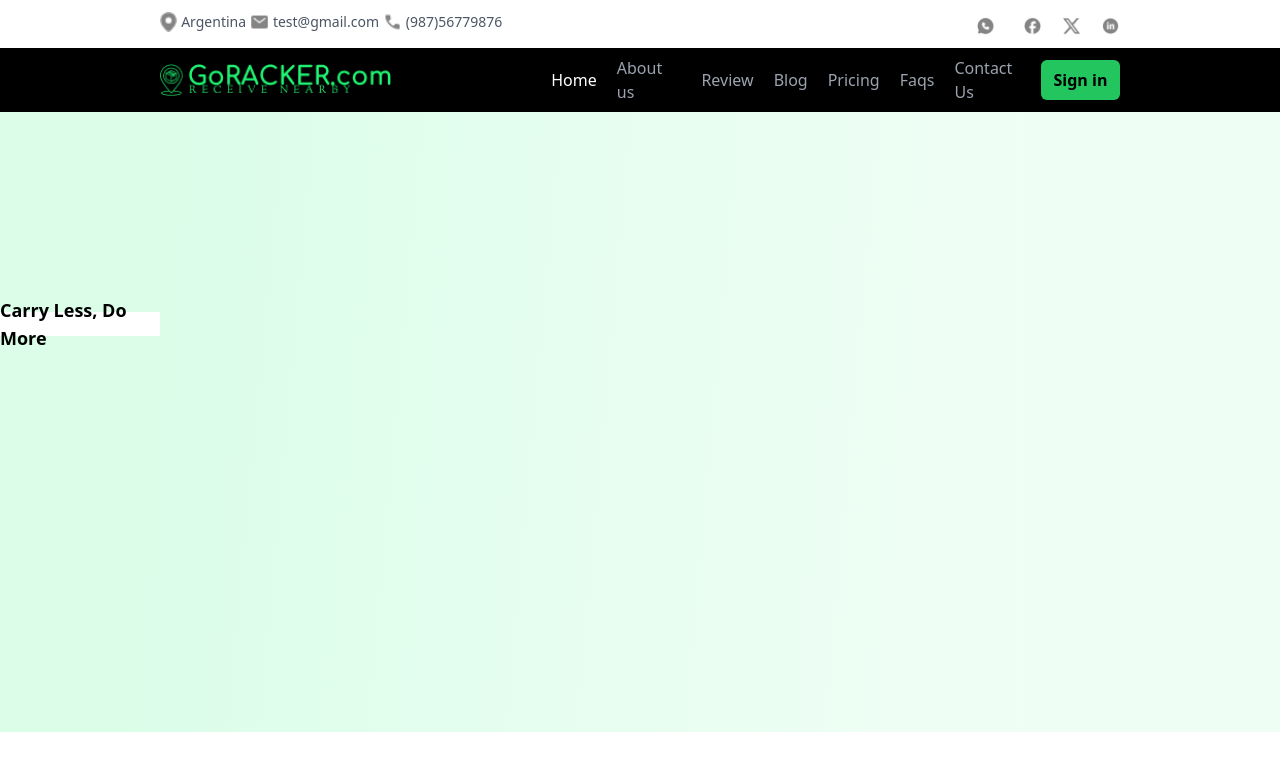
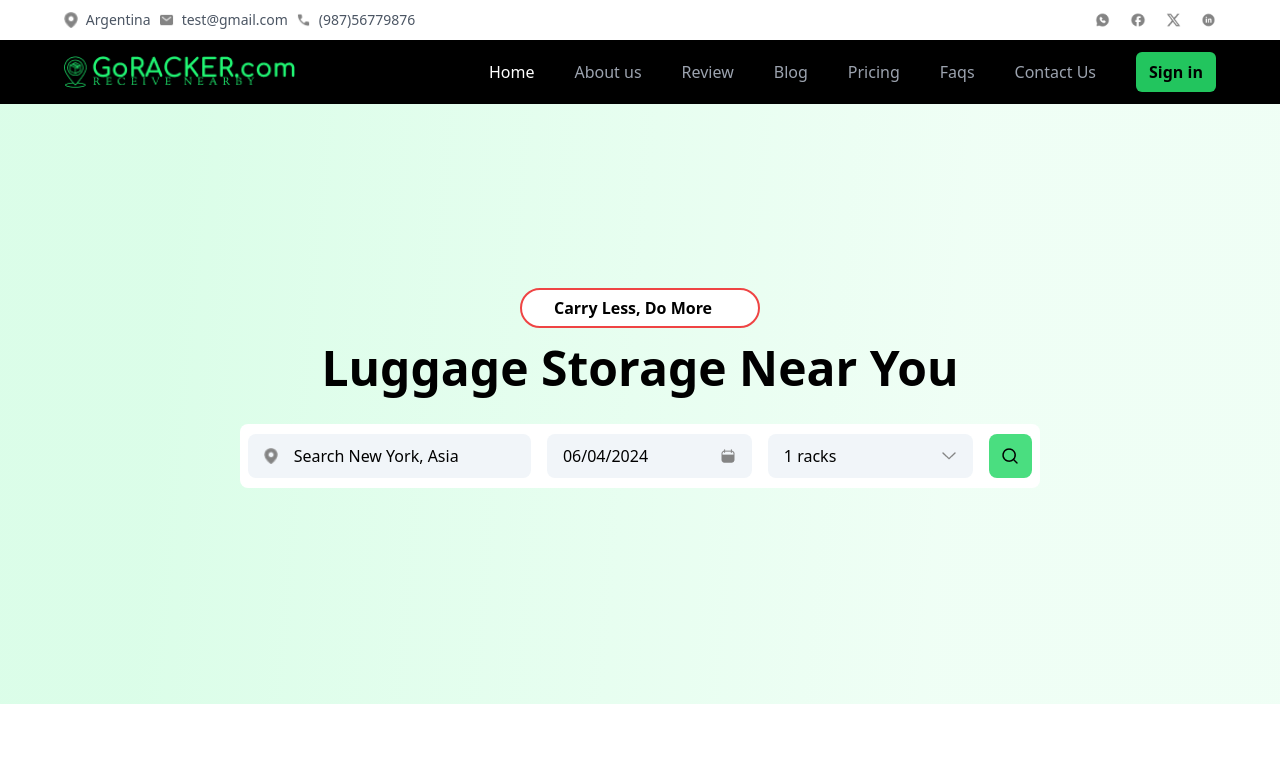
Before and after one commit to saddam-khan-dev/Figma-Design-Tailwind, a website built with Vite: page Home.html in a window 1280 px wide. Built offline with nearby package versions, Linux system fonts and the light colour scheme.

Commit message:
header section complete

```diff
--- a/Home.html
+++ b/Home.html
@@ -10,28 +10,29 @@
     <!-- Navbars Start Here -->
     <nav>
         <!-- first nav start here -->
-        <div class="flex">
-        <div class="flex h-6 mx-40 my-3">
-            <img class="h-5 justify-center items-center " src="/Images/icon-location.png" alt="Address">
-            <p class="text-sm items-center justify-center mx-1 text-gray-600">Argentina</p>
-            <img class="h-5 justify-center items-center " src="/Images/icon_mail.png" alt="Email">
-            <p class="text-sm items-center justify-center mx-1 text-gray-600">test@gmail.com</p>
-            <img class="h-5 justify-center items-center " src="/Images/icon-phone.png" alt="phone">
-            <p class="text-sm items-center justify-center mx-1 text-gray-600">(987)56779876</p>
+        <div class="flex justify-between items-center h-10 mx-16">
+        <div class="flex justify-start items-center gap-2">
+            <img class="h-4 " src="/Images/icon-location.png" alt="Address">
+            <p class="text-sm text-gray-600">Argentina</p>
+            <img class="h-4 " src="/Images/icon_mail.png" alt="Email">
+            <p class="text-sm text-gray-600">test@gmail.com</p>
+            <img class="h-4 " src="/Images/icon-phone.png" alt="phone">
+            <p class="text-sm text-gray-600">(987)56779876</p>
         </div>
-        <div class="flex ml-auto mr-40 space-x-5 h-5">
-            <img class="h-5 justify-center items-end my-4 mx-2 cursor-pointer" src="/Images/whatsapp.png" alt="">
-            <img class="h-5 justify-center items-end my-4 mx-2 cursor-pointer" src="/Images/facebook.png" alt="">
-            <img class="h-5 justify-center items-end my-4 mx-2 cursor-pointer" src="/Images/x.png" alt="">
-            <img class="h-5 justify-center items-end my-4 mx-2 cursor-pointer" src="/Images/linkedin.png" alt="">
+        <div class="flex justify-end space-x-5">
+            <img class="h-4  cursor-pointer" src="/Images/whatsapp.png" alt="">
+            <img class="h-4  cursor-pointer" src="/Images/facebook.png" alt="">
+            <img class="h-4  cursor-pointer" src="/Images/x.png" alt="">
+            <img class="h-4  cursor-pointer" src="/Images/linkedin.png" alt="">
         </div>
         </div>
         <!-- first nav end here -->
         <!-- second nav start here -->
-        <div class="flex h-16 w-auto bg-black text-white">
-        <img class="mx-40 h-8 my-auto cursor-pointer" src="/Images/Logo-green.png" alt="">
-        <li class="flex justify-center items-center space-x-5 ml-auto">
-            <ul class=" cursor-pointer">Home</ul>
+        <div class="flex justify-between items-center px-16 h-16 w-full bg-black text-white">
+        <img class="flex items-center justify-start h-8 cursor-pointer" src="/Images/Logo-green.png" alt="">
+        <div class="flex justify-end items-center gap-10 ">
+        <li class="flex gap-10">
+            <ul class=" cursor-pointer text-white">Home</ul>
             <ul class=" cursor-pointer text-gray-400">About us</ul>
             <ul class=" cursor-pointer text-gray-400">Review</ul>
             <ul class=" cursor-pointer text-gray-400">Blog</ul>
@@ -39,20 +40,41 @@
             <ul class=" cursor-pointer text-gray-400">Faqs</ul>
             <ul class=" cursor-pointer text-gray-400">Contact Us</ul>
         </li>
-        <button class="flex flex-wrap justify-center items-center my-auto mr-40 ml-2 bg-green-500 text-black text-ellipsis font-semibold rounded-md w-20 h-10">Sign in</button>
+        <button class=" bg-green-500 text-black font-semibold rounded-md w-20 h-10">Sign in</button>
+    </div>
     </div>
         <!-- second nav end here -->
     </nav>
         <!-- Navbars End Here -->
-        <!-- Main Container start here -->
-        <container>
-            <div class="bg-custom-header h-[620px] w-full py-[200px] gap-10">
-            <div class="flex justify-center items-center bg-white h-6 w-40 ">
-                <p class="text-black text-lg font-bold">Carry Less, Do More</p>
+        <!-- Main Header start here -->
+        <header>
+            <div class="flex flex-col justify-center items-center bg-custom-header h-[600px] w-full">
+            <div class="flex border-2 border-red-500 rounded-full bg-white h-10 w-60">
+                <p class="flex text-black text-base font-bold justify-center items-center px-8 ">Carry Less, Do More</p>
             </div>
+            <div class="flex justify-center items-center">
+                <h1 class=" text-black text-5xl font-bold mt-4">Luggage Storage Near You</h1>
             </div>
-        </container>
-        <!-- Main Container End here -->
+        <div class="flex justify-center items-center gap-4 bg-white h-16 w-[800px] rounded-lg p-2 my-8">
+            <div class="flex justify-start items-center h-11 w-72 rounded-lg bg-slate-100 text-black">
+                <img class="h-4 px-4" src="/Images/icon-location.png" alt="">
+                <p class="">Search New York, Asia</p>
+            </div>
+            <div class="flex justify-between items-center px-4 h-11 w-52 rounded-lg bg-slate-100 text-black">
+                <p class="flex justify-start">06/04/2024</p>
+                <img class="flex justify-end h-4" src="/Images/calendar-ico.png" alt="">
+            </div>
+            <div class="flex justify-between items-center px-4 h-11 w-52 rounded-lg bg-slate-100 text-black">
+                <p class="flex justify-start">1 racks</p>
+                <img class="flex justify-end h-4" src="/Images/drop-down.png" alt="">
+            </div>
+            <div class=" flex justify-center items-center h-11 w-11 rounded-lg bg-green-400 cursor-pointer">
+                <img src="/Images/search-ico.png" alt="">
+            </div>
+        </div>
+            </div>
+        </header>
+        <!-- Main Header End here -->
 
 
 
```
